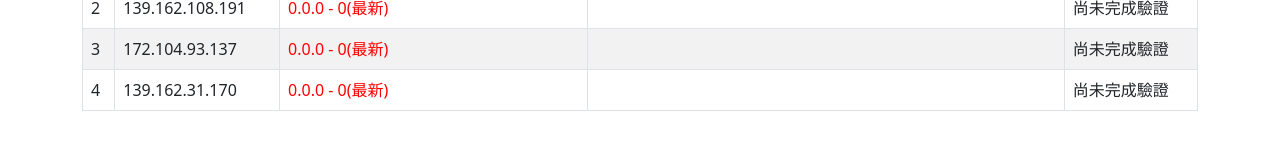
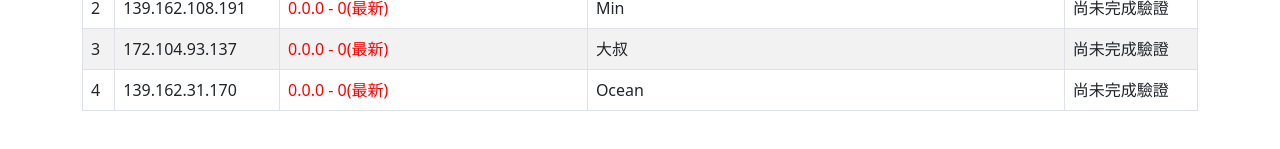
Before and after one commit to madeinfree/sui-node-lander, a Next.js app: page / in a window 1280 px wide. Shown: the part 305-454 px from the top of the page. Built offline with nearby package versions, Linux system fonts and the light colour scheme; no server answers.

Commit message:
build: add owner name

```diff
--- a/pages/index.js
+++ b/pages/index.js
@@ -22,7 +22,7 @@ export default function Home() {
       isOwnerVerify: true,
     },
     {
-      owner: '',
+      owner: 'Min',
       ip: '139.162.108.191',
       version: '0.0.0',
       totalTransactions: 0,
@@ -31,7 +31,7 @@ export default function Home() {
       isOwnerVerify: false,
     },
     {
-      owner: '',
+      owner: '大叔',
       ip: '172.104.93.137',
       version: '0.0.0',
       totalTransactions: 0,
@@ -40,7 +40,7 @@ export default function Home() {
       isOwnerVerify: false,
     },
     {
-      owner: '',
+      owner: 'Ocean',
       ip: '139.162.31.170',
       version: '0.0.0',
       totalTransactions: 0,
```
